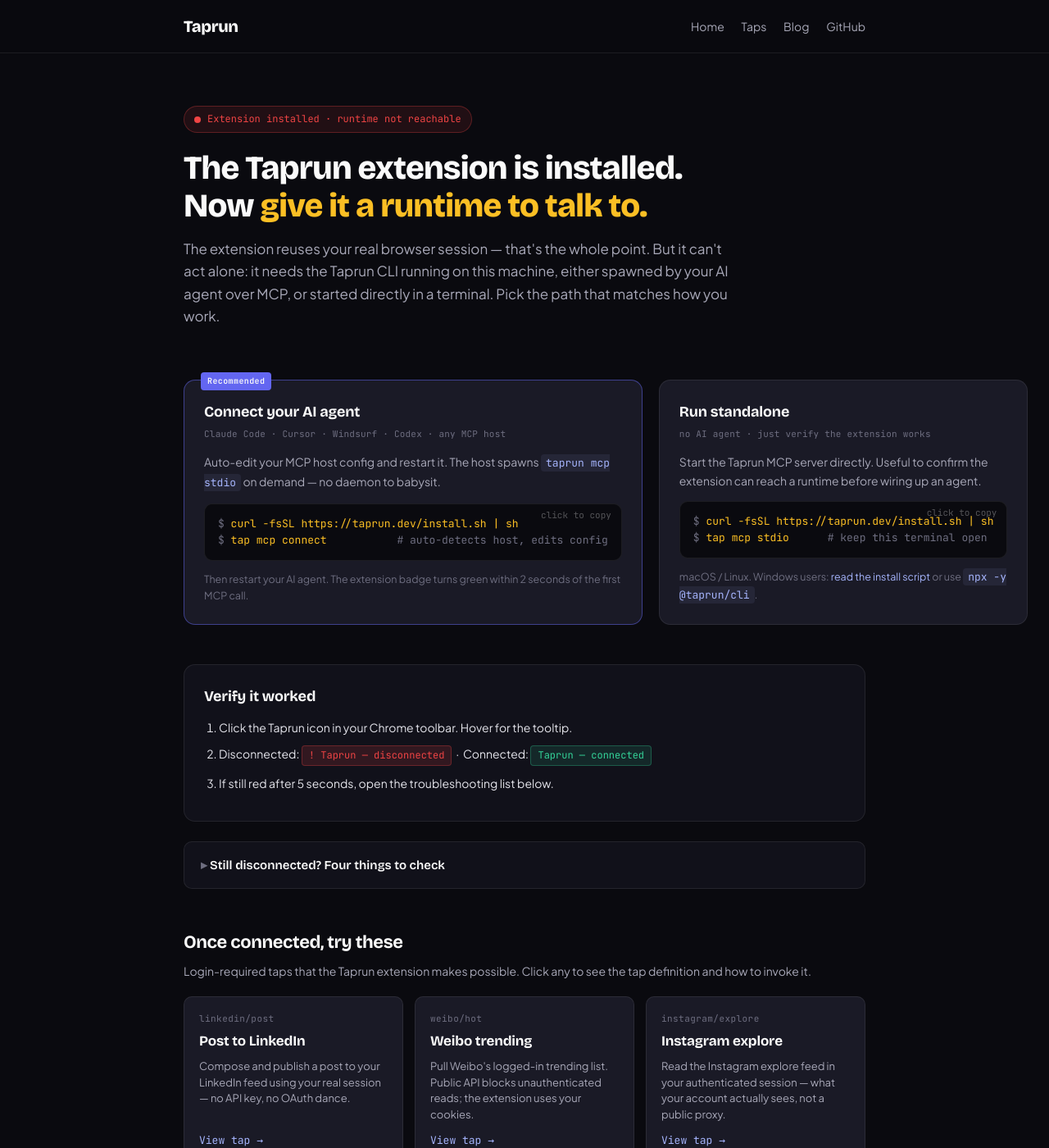
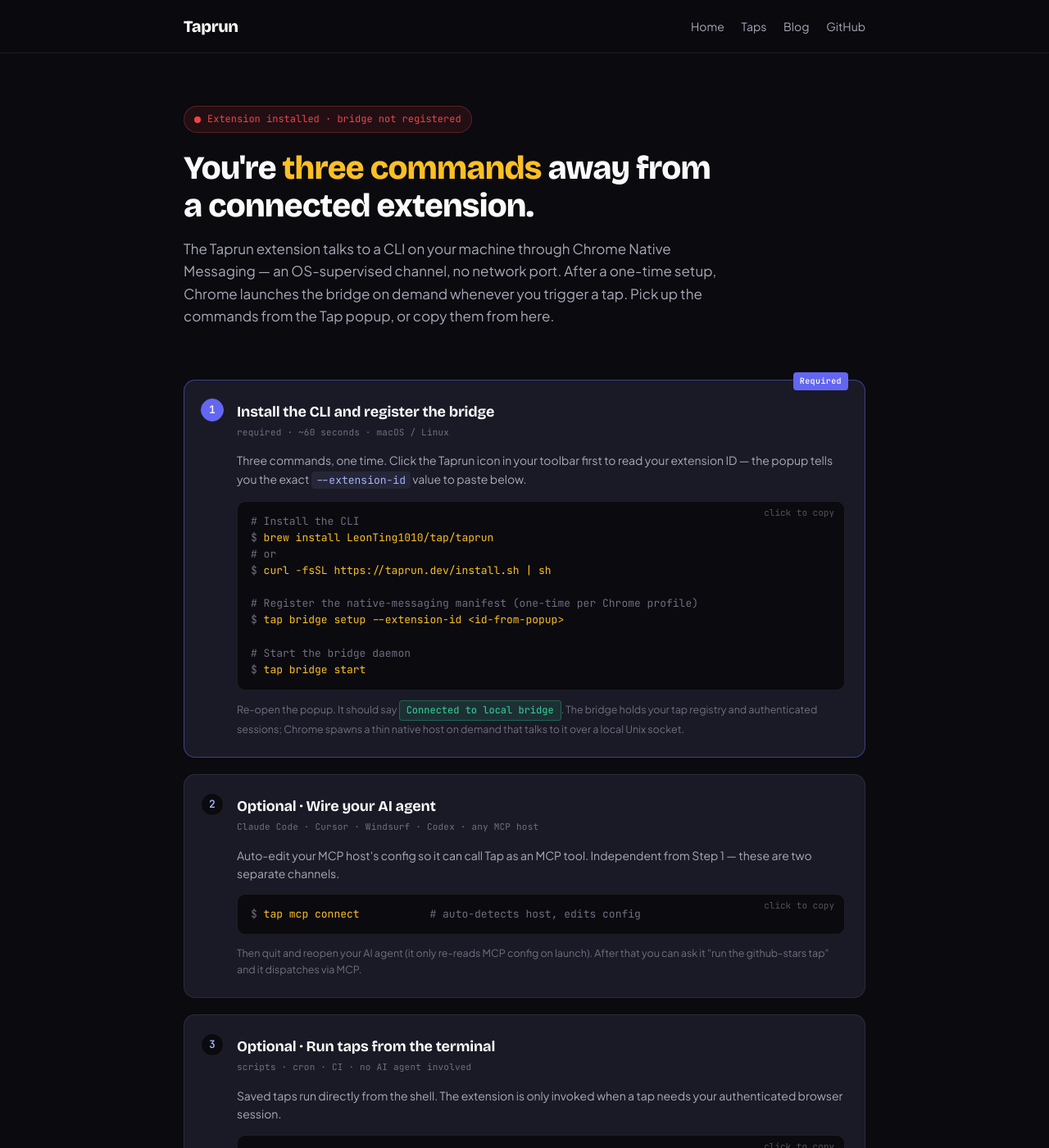
Before and after one commit to LeonTing1010/tap, a Jekyll site: the page built from docs/install.html, in a window 1280 px wide and 1400 px high. Shown: the whole window at 82% size. Built offline with Jekyll 4.4.1, drawn with Linux system fonts in a browser that asks for light colours; some of the changed text lies outside the part shown.

Commit message:
docs: rebuild /install around the 3-command bridge flow + add popup escape hatches
Real-world v0.16.3 popup (user screenshot) revealed the install flow
is three commands, not one — and the previous /install page taught
only path 1 (MCP) or path 2 (standalone), neither of which gets the
extension green:

  1. brew install / curl install
  2. tap bridge setup --extension-id <id>   (write NM manifest, one-time)
  3. tap bridge start                       (start the bridge daemon)

The native-messaging host that Chrome spawns is a thin stdio proxy to
a long-running `tap bridge` daemon; without step 3 the popup shows
"Bridge not running" with CTA `tap bridge start`, and the user is
stuck because /install never mentioned it.

docs/install.html: full rewrite of hero + paths section as three
numbered steps. Step 1 is the only required step (badged "Required").
Steps 2 and 3 are the previously-conflated MCP and standalone
consumers, now correctly framed as optional and orthogonal to the
extension connection. New CSS for .steps / .step / .step-num /
.step.required replaces the .paths / .path 2-up grid. Verify section
maps each popup failure state to the missing command.

extension/popup.html: only `#dc-not-installed` ("Setup required") had
a `taprun.dev/install` escape hatch. The other three failure states
(`#dc-host-exited` / `#dc-forbidden` / `#dc-unknown`) had no "Learn
more" link, so users who hit them post-setup were stranded with no
in-product way to find the bridge documentation. Adds an anchor with
state-specific utm_campaign to each. Effective in the next published
binary (v0.16.3 already in CWS review).

extension/description.txt: setup sequence now includes step 4
(`tap bridge start`) between bridge-setup and re-opening the popup.
Mirrors the new /install page. CWS dashboard text gets backported on
the next manual paste after v0.16.3 publishes.

Co-Authored-By: Claude Opus 4.7 (1M context) <noreply@anthropic.com>

```diff
--- a/docs/install.html
+++ b/docs/install.html
@@ -7,12 +7,12 @@ robots: "index,follow"
 <head>
 <meta charset="UTF-8">
 <meta name="viewport" content="width=device-width, initial-scale=1.0">
-<title>Taprun extension installed but disconnected — finish setup in 60 seconds</title>
-<meta name="description" content="The Taprun Chrome extension is installed but can't reach a Taprun runtime on this machine. Pick a path: connect your AI agent (Claude Code, Cursor, Windsurf) or run standalone. Two minutes either way.">
+<title>Taprun extension installed — register the bridge in 60 seconds</title>
+<meta name="description" content="Finish setting up the Taprun Chrome extension. One command (`tap bridge setup --extension-id`) registers the native-messaging bridge that connects the extension to the CLI on your machine. Then optionally wire your AI agent.">
 <meta name="robots" content="index,follow">
 <link rel="canonical" href="https://taprun.dev/install">
-<meta property="og:title" content="Taprun extension installed but disconnected — finish setup">
-<meta property="og:description" content="Two paths to connect Taprun: MCP host auto-config, or standalone npx. Verify with the badge: red ! → empty.">
+<meta property="og:title" content="Taprun extension installed — register the bridge in 60 seconds">
+<meta property="og:description" content="One command registers the native-messaging bridge. Then optionally hook it to your AI agent (Claude Code, Cursor, Windsurf) or run taps from the terminal.">
 <meta property="og:url" content="https://taprun.dev/install">
 <meta property="og:type" content="article">
 <meta property="og:image" content="https://taprun.dev/social-preview.png">
@@ -119,25 +119,36 @@ robots: "index,follow"
   h1 .hl { color: var(--gold); }
   .lede { font-size: 17px; color: var(--text-dim); margin: 0 0 8px; max-width: 680px; }
 
-  .paths { display: grid; grid-template-columns: 1fr; gap: 20px; padding: 24px 0 8px; }
-  @media (min-width: 760px) { .paths { grid-template-columns: 1fr 1fr; } }
-  .path {
+  .steps { display: flex; flex-direction: column; gap: 20px; padding: 24px 0 8px; }
+  .step {
     background: var(--bg-card);
     border: 1px solid var(--border);
     border-radius: var(--radius-lg);
-    padding: 24px;
+    padding: 24px 24px 24px 64px;
+    position: relative;
   }
-  .path.recommended { border-color: rgba(99, 102, 241, 0.5); position: relative; }
-  .path.recommended::before {
-    content: 'Recommended';
-    position: absolute; top: -10px; left: 20px;
+  .step.required { border-color: rgba(99, 102, 241, 0.5); }
+  .step.required::after {
+    content: 'Required';
+    position: absolute; top: -10px; right: 20px;
     background: var(--indigo); color: var(--white);
     font-family: var(--font-mono); font-size: 10px; font-weight: 600;
     padding: 3px 8px; border-radius: 4px; letter-spacing: 0.04em;
   }
-  .path h2 { font-family: var(--font-heading); font-weight: 700; font-size: 18px; color: var(--white); margin: 0 0 8px; letter-spacing: -0.01em; }
-  .path p { font-size: 14px; color: var(--text-dim); margin: 0 0 14px; }
-  .path-targets { font-family: var(--font-mono); font-size: 11px; color: var(--text-muted); margin: -4px 0 14px; letter-spacing: 0.02em; }
+  .step-num {
+    position: absolute; top: 22px; left: 20px;
+    width: 28px; height: 28px;
+    background: var(--bg-deep);
+    border: 1px solid var(--border);
+    border-radius: 50%;
+    display: flex; align-items: center; justify-content: center;
+    font-family: var(--font-mono); font-weight: 700; font-size: 13px;
+    color: var(--indigo-bright);
+  }
+  .step.required .step-num { border-color: var(--indigo); color: var(--white); background: var(--indigo); }
+  .step h2 { font-family: var(--font-heading); font-weight: 700; font-size: 18px; color: var(--white); margin: 0 0 6px; letter-spacing: -0.01em; }
+  .step p { font-size: 14px; color: var(--text-dim); margin: 0 0 14px; }
+  .step-targets { font-family: var(--font-mono); font-size: 11px; color: var(--text-muted); margin: -4px 0 14px; letter-spacing: 0.02em; }
 
   pre {
     background: var(--bg-deep);
@@ -317,29 +328,48 @@ robots: "index,follow"
 <main class="container">
 
   <section class="hero">
-    <div class="badge-status"><span class="dot"></span> Extension installed · runtime not reachable</div>
-    <h1>The Taprun extension is installed.<br>Now <span class="hl">give it a runtime to talk to.</span></h1>
-    <p class="lede">The extension reuses your real browser session — that's the whole point. But it can't act alone: it needs the Taprun CLI running on this machine, either spawned by your AI agent over MCP, or started directly in a terminal. Pick the path that matches how you work.</p>
+    <div class="badge-status"><span class="dot"></span> Extension installed · bridge not registered</div>
+    <h1>You're <span class="hl">three commands</span> away from<br>a connected extension.</h1>
+    <p class="lede">The Taprun extension talks to a CLI on your machine through Chrome Native Messaging — an OS-supervised channel, no network port. After a one-time setup, Chrome launches the bridge on demand whenever you trigger a tap. Pick up the commands from the Tap popup, or copy them from here.</p>
   </section>
 
-  <section class="paths">
+  <section class="steps">
 
-    <div class="path recommended">
-      <h2>Connect your AI agent</h2>
-      <div class="path-targets">Claude Code · Cursor · Windsurf · Codex · any MCP host</div>
-      <p>Auto-edit your MCP host config and restart it. The host spawns <code>taprun mcp stdio</code> on demand — no daemon to babysit.</p>
-<pre><span class="prompt">$ </span><span class="k">{{ site.data.cli.install.curl }}</span>
-<span class="prompt">$ </span><span class="k">tap mcp connect</span>           <span class="cmt"># auto-detects host, edits config</span></pre>
-      <p style="font-size:12.5px; color: var(--text-muted); margin: 0;">Then restart your AI agent. The extension badge turns green within 2 seconds of the first MCP call.</p>
+    <div class="step required">
+      <div class="step-num">1</div>
+      <h2>Install the CLI and register the bridge</h2>
+      <div class="step-targets">required · ~60 seconds · macOS / Linux</div>
+      <p>Three commands, one time. Click the Taprun icon in your toolbar first to read your extension ID — the popup tells you the exact <code>--extension-id</code> value to paste below.</p>
+<pre><span class="cmt"># Install the CLI</span>
+<span class="prompt">$ </span><span class="k">{{ site.data.cli.install.brew }}</span>
+<span class="cmt"># or</span>
+<span class="prompt">$ </span><span class="k">{{ site.data.cli.install.curl }}</span>
+
+<span class="cmt"># Register the native-messaging manifest (one-time per Chrome profile)</span>
+<span class="prompt">$ </span><span class="k">tap bridge setup --extension-id &lt;id-from-popup&gt;</span>
+
+<span class="cmt"># Start the bridge daemon</span>
+<span class="prompt">$ </span><span class="k">tap bridge start</span></pre>
+      <p style="font-size:12.5px; color: var(--text-muted); margin: 0;">Re-open the popup. It should say <span class="badge-illustration green">Connected to local bridge</span>. The bridge holds your tap registry and authenticated sessions; Chrome spawns a thin native host on demand that talks to it over a local Unix socket.</p>
     </div>
 
-    <div class="path">
-      <h2>Run standalone</h2>
-      <div class="path-targets">no AI agent · just verify the extension works</div>
-      <p>Start the Taprun MCP server directly. Useful to confirm the extension can reach a runtime before wiring up an agent.</p>
-<pre><span class="prompt">$ </span><span class="k">{{ site.data.cli.install.curl }}</span>
-<span class="prompt">$ </span><span class="k">{{ site.data.cli.mcp.stdio }}</span>      <span class="cmt"># keep this terminal open</span></pre>
-      <p style="font-size:12.5px; color: var(--text-muted); margin: 0;">macOS / Linux. Windows users: <a href="/install.sh">read the install script</a> or use <code>npx -y @taprun/cli</code>.</p>
+    <div class="step">
+      <div class="step-num">2</div>
+      <h2>Optional · Wire your AI agent</h2>
+      <div class="step-targets">Claude Code · Cursor · Windsurf · Codex · any MCP host</div>
+      <p>Auto-edit your MCP host's config so it can call Tap as an MCP tool. Independent from Step 1 — these are two separate channels.</p>
+<pre><span class="prompt">$ </span><span class="k">tap mcp connect</span>           <span class="cmt"># auto-detects host, edits config</span></pre>
+      <p style="font-size:12.5px; color: var(--text-muted); margin: 0;">Then quit and reopen your AI agent (it only re-reads MCP config on launch). After that you can ask it "run the github-stars tap" and it dispatches via MCP.</p>
+    </div>
+
+    <div class="step">
+      <div class="step-num">3</div>
+      <h2>Optional · Run taps from the terminal</h2>
+      <div class="step-targets">scripts · cron · CI · no AI agent involved</div>
+      <p>Saved taps run directly from the shell. The extension is only invoked when a tap needs your authenticated browser session.</p>
+<pre><span class="prompt">$ </span><span class="k">tap ls</span>                      <span class="cmt"># list saved taps</span>
+<span class="prompt">$ </span><span class="k">tap run github/stars</span>       <span class="cmt"># execute one</span></pre>
+      <p style="font-size:12.5px; color: var(--text-muted); margin: 0;">Windows users: read the <a href="/install.sh">install script</a> or use <code>npx -y @taprun/cli</code>.</p>
     </div>
 
   </section>
@@ -347,9 +377,16 @@ robots: "index,follow"
   <section class="verify">
     <h2>Verify it worked</h2>
     <ol>
-      <li>Click the Taprun icon in your Chrome toolbar. Hover for the tooltip.</li>
-      <li>Disconnected: <span class="badge-illustration red">! Taprun — disconnected</span> &nbsp;·&nbsp; Connected: <span class="badge-illustration green">Taprun — connected</span></li>
-      <li>If still red after 5 seconds, open the troubleshooting list below.</li>
+      <li>Click the Taprun icon in your Chrome toolbar.</li>
+      <li>Connected: <span class="badge-illustration green">Connected to local bridge</span></li>
+      <li>Still red? The popup tells you which failure mode you hit:
+        <ul style="margin-top: 8px;">
+          <li><strong>Setup required</strong> → Step 1 second command (<code>tap bridge setup</code>) hasn't run yet.</li>
+          <li><strong>Bridge not running</strong> → Step 1 third command (<code>tap bridge start</code>) hasn't run yet.</li>
+          <li><strong>Chrome blocked the host</strong> → Restart Chrome to clear the crash lockout.</li>
+          <li><strong>Bridge down</strong> → See troubleshooting below.</li>
+        </ul>
+      </li>
     </ol>
   </section>
 
--- a/extension/popup.html
+++ b/extension/popup.html
@@ -49,6 +49,7 @@
     <p class="muted">If the daemon is already running, the native host may have crashed — check <code>host.log</code> next to the <code>tap</code> binary.</p>
     <div class="actions">
       <button class="retry">Retry connection</button>
+      <a href="https://taprun.dev/install?utm_source=chrome-ext&utm_medium=extension&utm_campaign=popup-host-exited" target="_blank" rel="noopener">Learn more</a>
     </div>
   </section>
 
@@ -67,6 +68,7 @@
     </ul>
     <div class="actions">
       <button class="retry">Retry connection</button>
+      <a href="https://taprun.dev/install?utm_source=chrome-ext&utm_medium=extension&utm_campaign=popup-forbidden" target="_blank" rel="noopener">Learn more</a>
     </div>
   </section>
 
@@ -79,6 +81,7 @@
     <p class="muted">Reason: <code id="raw-reason">—</code></p>
     <div class="actions">
       <button class="retry">Retry connection</button>
+      <a href="https://taprun.dev/install?utm_source=chrome-ext&utm_medium=extension&utm_campaign=popup-unknown" target="_blank" rel="noopener">Learn more</a>
     </div>
   </section>
 
```
Also changed, not shown: extension/description.txt (+9 -1 lines).
